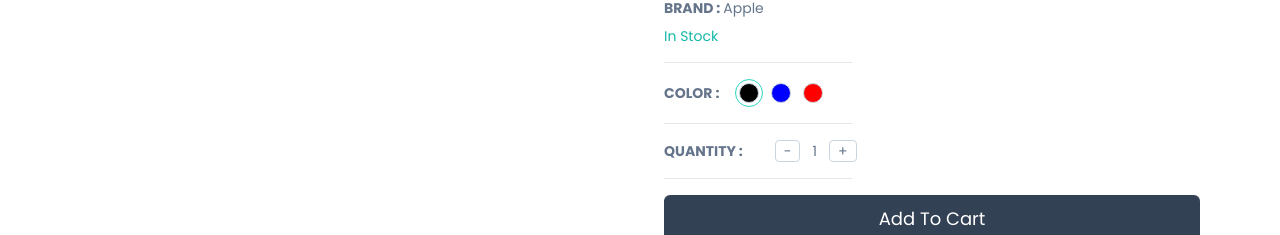
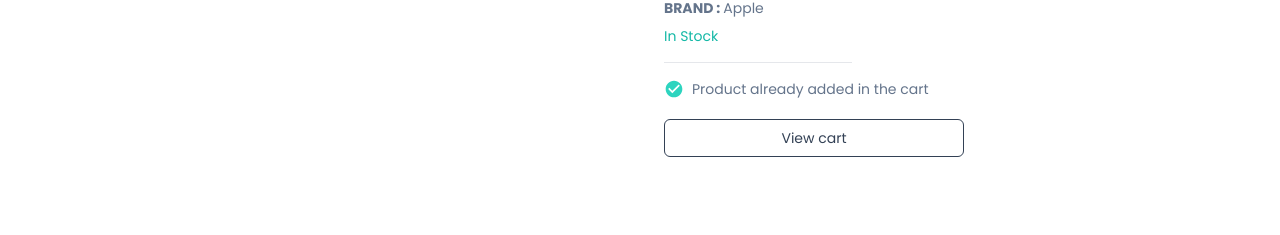
Before and after one commit to maruf-hossain-munna/E-Shop, a Next.js app: page /product/1 in a window 1280 px wide. Both pictures are taken after a click on the button "Add To Cart". Shown: the part 556-791 px from the top of the page. Built offline with nearby package versions, Linux system fonts and the light colour scheme; a web font is replaced by a local one.

Commit message:
added view cart system

```diff
--- a/app/components/products/ProductCard.tsx
+++ b/app/components/products/ProductCard.tsx
@@ -8,8 +8,10 @@ import { useRouter } from "next/navigation";
 import ImageCarousel from "./ImageCaurosel";
 import Button from "../button/Button";
 import { useCart } from "@/hooks/useCart";
-import { useState } from "react";
+import { useEffect, useState } from "react";
 import { CartProductType } from "@/app/product/[productId]/DisplayProductDetails";
+import { MdCheckCircle } from "react-icons/md";
+import Link from "next/link";
 
 
 interface ProductCardProps {
@@ -39,6 +41,18 @@ const ProductCard: React.FC<ProductCardProps> = ({ data }) => {
     });
 
     const { handleAddProductToCart, cartProducts } = useCart();
+    const [isProductInCart, setIsProductInCart] = useState(false);
+
+    useEffect(() => {
+        setIsProductInCart(false);
+        if (cartProducts) {
+            const existingIndex = cartProducts.findIndex((item) => item.id === data.id);
+
+            if (existingIndex > -1) {
+                setIsProductInCart(true)
+            }
+        }
+    }, [cartProducts]);
 
     console.log(cartProducts);
 
@@ -79,14 +93,37 @@ const ProductCard: React.FC<ProductCardProps> = ({ data }) => {
                 </div>
 
             </div>
+            {
+                isProductInCart ?
+                    <div className="mt-4 flex justify-between items-center">
+                        <div className="flex items-center gap-2">
+                            <MdCheckCircle size={20} className="text-teal-400" />
+                            <span className="text-slate-500">Already added</span>
+                        </div>
+                        <div >
+                            <Link href='/cart' className="text-teal-400 cursor-pointer hover:underline">
+                                View Cart
+                            </Link>
+                            {/* <Button
+                                label="View cart"
+                                outline
+                                small
+                                onClick={() => router.push('/cart')}
+                                custom="max-w-[300px] "
+                            /> */}
+
+                        </div>
+                    </div>
+                    :
                     <div>
                         <Button
-                    custom="mt-2"
+                            custom="mt-3"
                             small
                             label="Add To Cart"
                             onClick={() => handleAddProductToCart(cartProduct)}
                         />
                     </div>
+            }
         </div>
     );
 };
--- a/app/product/[productId]/DisplayProductDetails.tsx
+++ b/app/product/[productId]/DisplayProductDetails.tsx
@@ -7,7 +7,9 @@ import SetQuantity from "@/app/components/products/SetQuantity";
 import { formatPrice } from "@/app/utils/formatPrice";
 import { useCart } from "@/hooks/useCart";
 import { Rating } from "@mui/material";
-import { useCallback, useState } from "react";
+import { useRouter } from "next/navigation";
+import { useCallback, useEffect, useState } from "react";
+import { MdCheckCircle } from "react-icons/md";
 
 interface ProductDetailsProps {
     product: any
@@ -36,7 +38,10 @@ const Horizontal = () => {
 
 const DisplayProductDetails: React.FC<ProductDetailsProps> = ({ product }) => {
 
-    const {handleAddProductToCart, cartProducts} = useCart();
+    const router = useRouter();
+
+    const { handleAddProductToCart, cartProducts } = useCart();
+    const [isProductInCart, setIsProductInCart] = useState(false);
 
     const [cartProduct, setCartProduct] = useState<CartProductType>({
         name: product.name,
@@ -49,7 +54,18 @@ const DisplayProductDetails: React.FC<ProductDetailsProps> = ({ product }) => {
         quantity: 1
     })
 
-    console.log(cartProducts);
+    // console.log(cartProducts);
+
+    useEffect(() => {
+        setIsProductInCart(false);
+        if (cartProducts) {
+            const existingIndex = cartProducts.findIndex((item) => item.id === product.id);
+
+            if (existingIndex > -1) {
+                setIsProductInCart(true)
+            }
+        }
+    }, [cartProducts]);
 
     const handleColorSelect = useCallback((value: SelectedImgType) => {
         setCartProduct((prev) => {
@@ -125,6 +141,26 @@ const DisplayProductDetails: React.FC<ProductDetailsProps> = ({ product }) => {
                 </div>
                 <Horizontal />
 
+                {
+                    isProductInCart ?
+                        <>
+                            <div className="flex items-center gap-2 mb-3">
+                                <MdCheckCircle size={20} className="text-teal-400" />
+                                <span className="text-slate-500">Product already added in the cart</span>
+                            </div>
+                            <div>
+                                <Button
+                                    label="View cart"
+                                    outline
+                                    small
+                                    onClick={() => router.push('/cart')}
+                                    custom="max-w-[300px]"
+                                />
+                            </div>
+                        </>
+                        :
+
+                        <div>
                             <SetColor
                                 images={product.images}
                                 cartProduct={cartProduct}
@@ -132,7 +168,7 @@ const DisplayProductDetails: React.FC<ProductDetailsProps> = ({ product }) => {
                             />
                             <Horizontal />
 
-                <div>
+                            <div className="py-2">
                                 <SetQuantity
                                     // cartCounter={}
                                     cartProduct={cartProduct}
@@ -142,7 +178,7 @@ const DisplayProductDetails: React.FC<ProductDetailsProps> = ({ product }) => {
                             </div>
                             <Horizontal />
 
-                <div>
+                            <div className="mt-4">
                                 <Button
                                     // outline
                                     label="Add To Cart"
@@ -150,6 +186,10 @@ const DisplayProductDetails: React.FC<ProductDetailsProps> = ({ product }) => {
                                 />
                             </div>
                         </div>
+                }
+
+
+            </div>
         </div>
     );
 };
```
Lines whose indentation alone changed are shown as unchanged.
